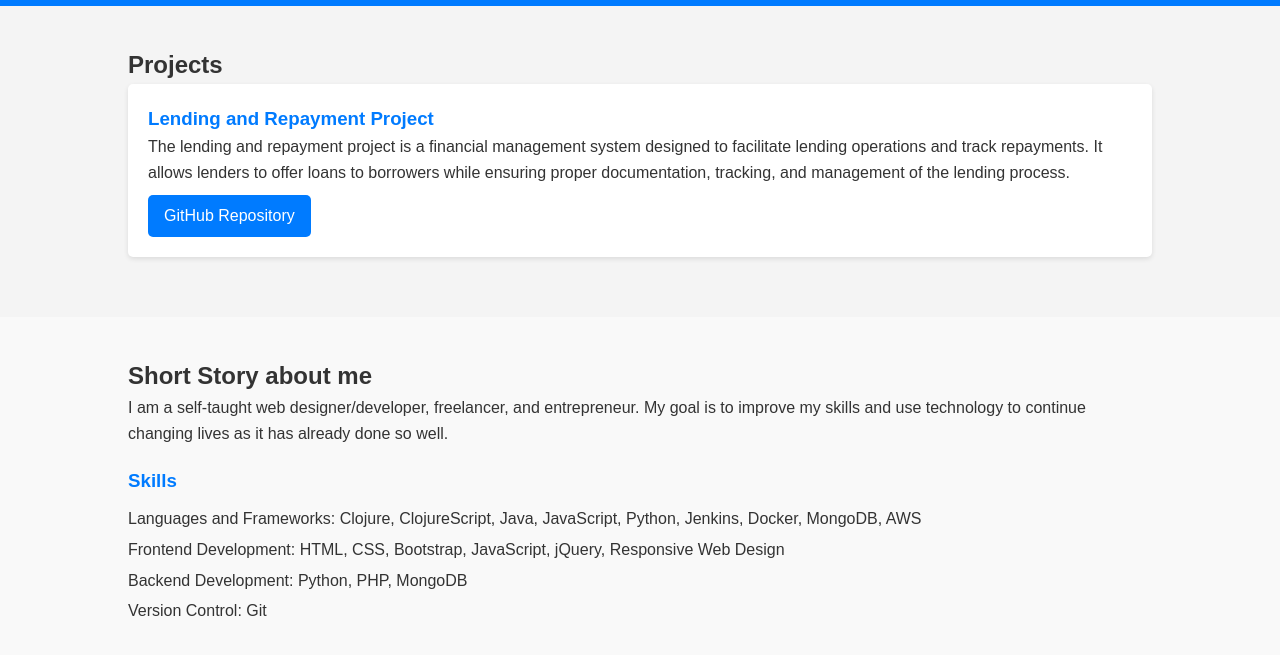
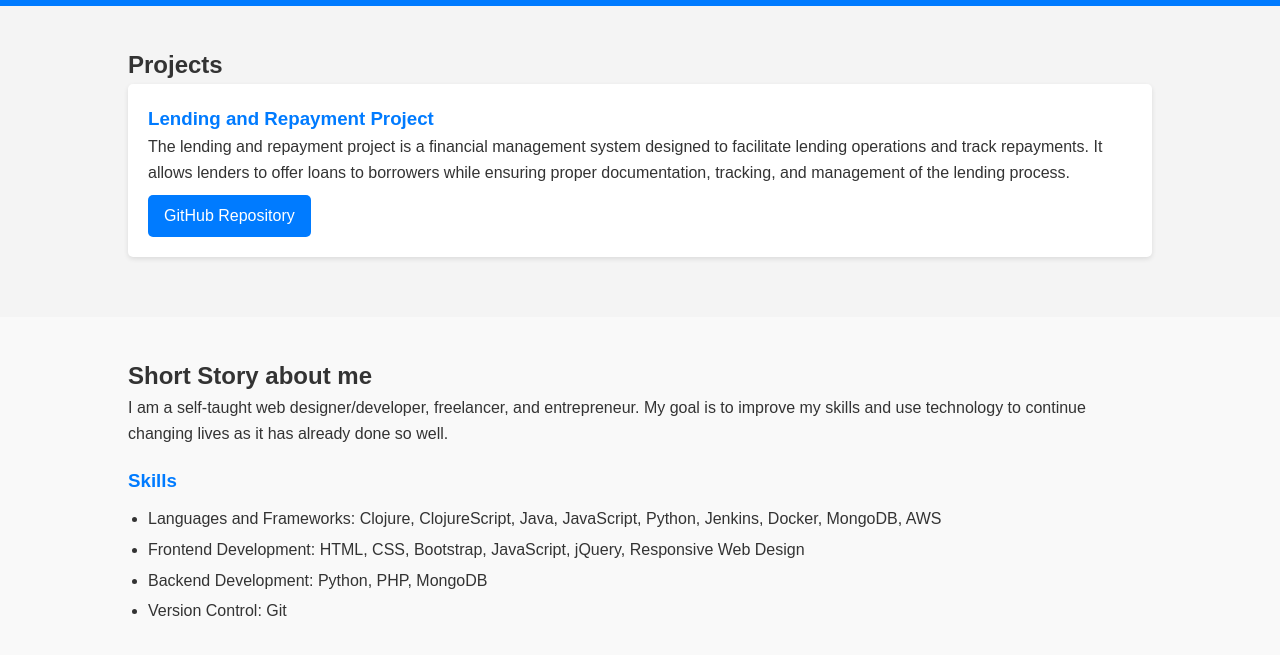
Before and after one commit to GBett/Portfolio_MiniAPs_Assignment, a plain HTML site: page index.html in a window 1280 px wide. Shown: the part 243-898 px from the top of the page. Drawn offline with Linux system fonts and the light colour scheme.

Commit message:
Update style.css

```diff
--- a/style.css
+++ b/style.css
@@ -83,8 +83,10 @@ section {
 
 .skills ul {
     list-style: none;
+    padding-left: 20px;
 }
 
 .skills li {
     margin-bottom: 5px;
+    list-style-type: disc;
 }
```
